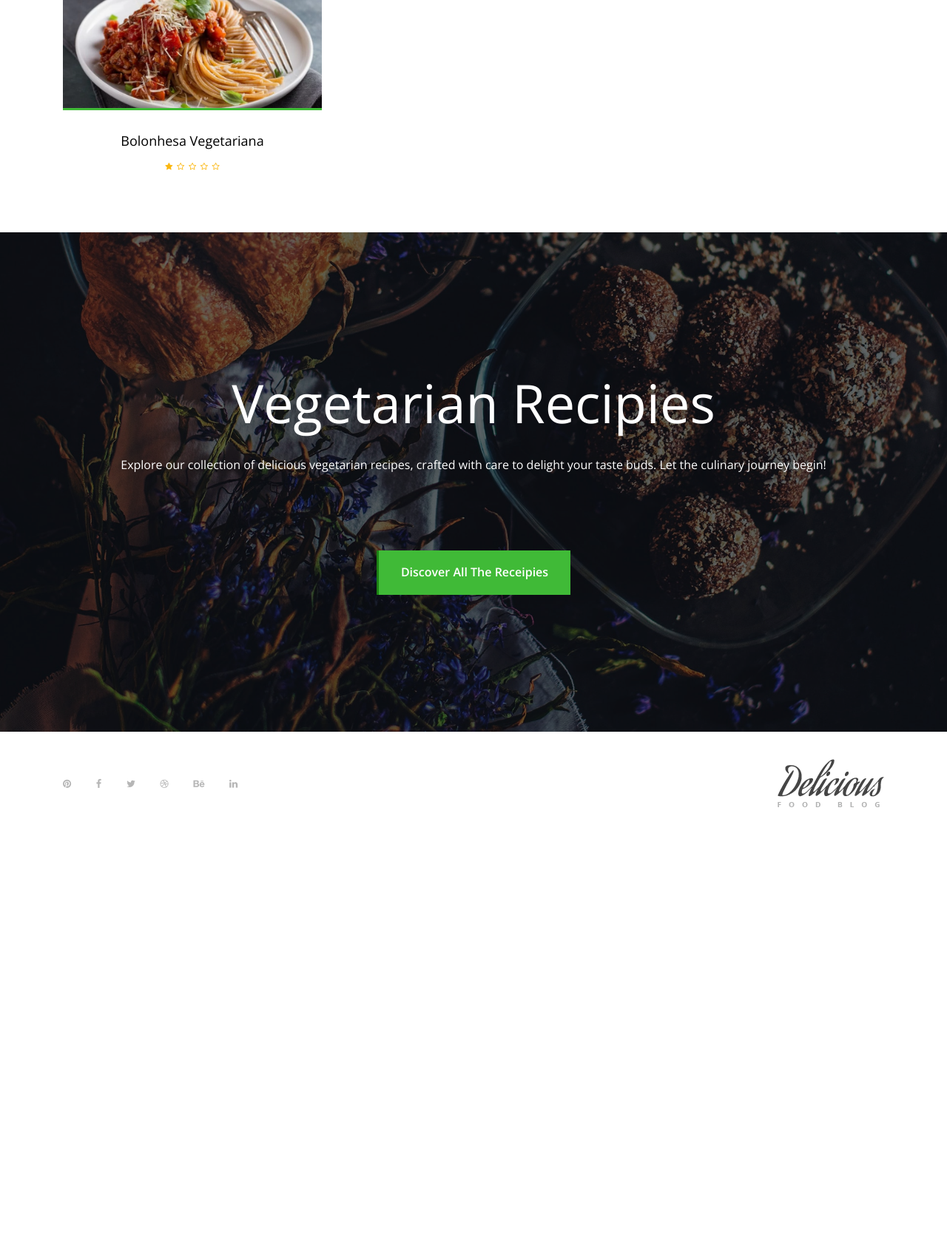
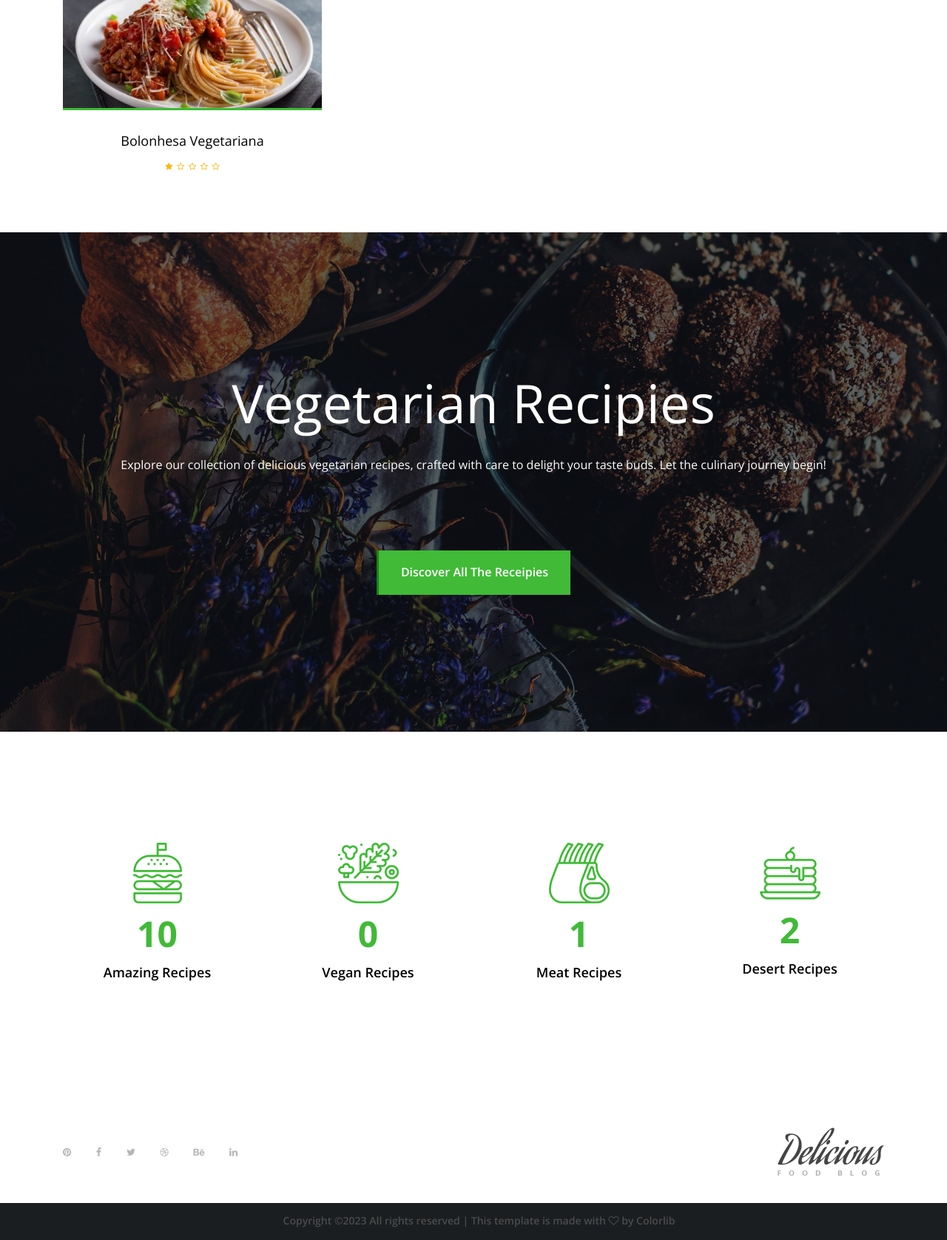
Before and after one commit to VaniaMMorais/TPW_proj1, a Django app: a page that uses app/templates/main.html in a window 1280 px wide. Shown: the part 1978-3654 px from the top of the page at 74% size. Before the commit the page ends 3069 px from the top, so only its background shows below. Run offline with Django 4.2, Linux system fonts and the light colour scheme; data comes from the database, SQL or seed files in the repository; both versions use the stored data as it was after the commit; some libraries are stand-ins or nearby versions; some web fonts are replaced.

Commit message:
reorganizaçao da navbar e do footer

```diff
--- a/app/templates/index.html
+++ b/app/templates/index.html
@@ -1,7 +1,6 @@
 {% extends 'main.html' %}
 
 {% load static %}
-
 {% block content %}
 
     <!-- ##### Hero Area Start ##### -->
@@ -119,6 +118,50 @@
 
     <!--##### Add Recipies Area #####-->
 
+    <!-- ##### About Area Start ##### -->
+    <section class="about-area section-padding-80">
+        <div class="container">
 
+            <div class="row align-items-center mt-70">
+                <!-- Single Cool Fact -->
+                <div class="col-12 col-sm-6 col-lg-3">
+                    <div class="single-cool-fact">
+                        <img src="{% static 'img/core-img/hamburger.png' %}" alt="">
+                        <h3><span class="counter">{{nreceitas}}</span></h3>
+                        <h6>Amazing Recipes</h6>
+                    </div>
+                </div>
+
+                <!-- Single Cool Fact -->
+                <div class="col-12 col-sm-6 col-lg-3">
+                    <div class="single-cool-fact">
+                        <img src="{% static 'img/core-img/salad.png' %}" alt="">
+                        <h3><span class="counter">{{nvegan}}</span></h3>
+                        <h6>Vegan Recipes</h6>
+                    </div>
+                </div>
+
+                <!-- Single Cool Fact -->
+                <div class="col-12 col-sm-6 col-lg-3">
+                    <div class="single-cool-fact">
+                        <img src="{% static 'img/core-img/rib.png' %}" alt="">
+                        <h3><span class="counter">{{ncarne}}</span></h3>
+                        <h6>Meat Recipes</h6>
+                    </div>
+                </div>
+
+                <!-- Single Cool Fact -->
+                <div class="col-12 col-sm-6 col-lg-3">
+                    <div class="single-cool-fact">
+                        <img src="{% static 'img/core-img/pancake.png' %}" alt="">
+                        <h3><span class="counter">{{nsobremesa}}</span></h3>
+                        <h6>Desert Recipes</h6>
+                    </div>
+                </div>
+            </div>
+
+        </div>
+    </section>
+    <!-- ##### About Area End ##### -->
 
 {% endblock content %}
--- a/app/templates/main.html
+++ b/app/templates/main.html
@@ -31,15 +31,14 @@
     <!-- Search Wrapper -->
 <div class="search-wrapper">
     <!-- Close Btn -->
-    <div class="close-btn"><i class="fa fa-times" aria-hidden="true"></i></div>
+    <div class="close-btn"><i class="fa fa-times" aria-hidden="true" style="padding-top: 20px; font-size: 20px"></i></div>
 
     <div class="container">
         <div class="row">
             <div class="col-12">
                 <form action="{% url 'filtered_recipies' %}" method="get">
                     <div class="form-group">
-                        <label for="name">Nome:</label>
-                        <input type="text" name="name" id="name" placeholder="Digite um nome">
+                        <input type="text" name="name" id="name" placeholder="Search recipes here">
                     </div>
                     <button type="submit"><i class="fa fa-search" aria-hidden="true"></i></button>
                 </form>
@@ -62,7 +61,7 @@
                             <div id="breakingNewsTicker" class="ticker">
                                 <ul>
                                     <li><a href="#">Hello World!</a></li>
-                                    <li><a href="#">Hello {{user.username}}.</a></li>
+                                    <li><a href="#">Hello {{user.username}}!</a></li>
                                     <li><a href="#">Hello Delicious!</a></li>
                                 </ul>
                             </div>
@@ -70,6 +69,19 @@
                     </div>
 
                     <!-- Top Social Info -->
+                    <div class="col-12 col-sm-6">
+                        <div class="top-social-info text-right">
+                            <a href="#"><i class="fa fa-pinterest" aria-hidden="true"></i></a>
+                            <a href="#"><i class="fa fa-facebook" aria-hidden="true"></i></a>
+                            <a href="#"><i class="fa fa-twitter" aria-hidden="true"></i></a>
+                            <a href="#"><i class="fa fa-dribbble" aria-hidden="true"></i></a>
+                            <a href="#"><i class="fa fa-behance" aria-hidden="true"></i></a>
+                            <a href="#"><i class="fa fa-linkedin" aria-hidden="true"></i></a>
+                        </div>
+                    </div>
+
+                    <!-- Top Social Info -->
+                    <!--
                     <div class="col-12 col-sm-6">
                         <div class="row">
                             <div class="col-6">
@@ -87,6 +99,7 @@
                             </div>
                         </div>
                     </div>
+                    -->
                 </div>
             </div>
         </div>
@@ -99,7 +112,7 @@
                     <nav class="classy-navbar justify-content-between" id="deliciousNav">
 
                         <!-- Logo -->
-                        <a class="nav-brand" href="{% url 'index' %}"><img src="{% static 'img/core-img/logo.png' %}" alt=""></a>
+                        <a class="nav-brand" href="{% url 'index' username=user.username %}"><img src="{% static 'img/core-img/logo.png' %}" alt=""></a>
 
                         <!-- Navbar Toggler -->
                         <div class="classy-navbar-toggler">
@@ -117,18 +130,26 @@
                             <!-- Nav Start -->
                             <div class="classynav">
                                 <ul>
-                                    <li class="active"><a href="{% url 'index' username=user.username %}">Home</a></li>
-                                    <li class= "active"><a href="{% url 'fridge' %}">Your fridge</a></li>
-                                    <li class="active"><a href="{% url 'createRecipe' %}">Add Recipe</a></li>
-                                    <li class="active"><a href="{% url 'about' %}">About us</a></li>
+                                    <li class="{% if request.resolver_match.url_name == 'index' %}active{% endif %}"><a href="{% url 'index' username=user.username %}">Home</a></li>
+                                    <li class="{% if request.resolver_match.url_name == 'about' %}active{% endif %}"><a href="{% url 'about' %}">About us</a></li>
+                                    <li><a href="#">Profile</a>
+                                        <ul class="dropdown">
+                                            <li><a href="{% url 'createRecipe' %}">My Recipes</a></li>
+                                            <li><a href="{% url 'fridge' %}">My Fridge</a></li>
+                                            <li><a href="{% url 'about' %}">My Shoplist</a></li>
+                                            <li><a href="{% url 'about' %}">Favorites</a></li>
+                                            <li><a href="{% url 'about' %}">Settings</a></li>
+                                            <li><a href="{% url 'signout' %}">Logout</a></li>
+                                        </ul>
+                                    </li>
                                     {% if user.is_superuser%}
-                                    <li class="active"><a href="{% url 'adminPage' %}">Admin options</a></li>
+                                    <li class="{% if request.resolver_match.url_name == 'adminPage' %}active{% endif %}"><a href="{% url 'adminPage' %}">Admin</a></li>
                                     {% endif %}
                                 </ul>
 
                                 <!-- Newsletter Form -->
                                 <div class="search-btn">
-                                    <i class="fa fa-search" aria-hidden="true"></i>
+                                    <i class="fa fa-search" aria-hidden="true"></i> Search
                                 </div>
 
                             </div>
@@ -168,6 +189,19 @@
             </div>
         </div>
     </footer>
+    <footer class="footer-area" style="background-color: #1b1e21; height: 50px">
+        <div class="container h-100">
+            <div class="row h-100">
+                <div class="col-12 h-100 flex-wrap align-items-center justify-content-between" style="text-align: center; padding: 10px">
+                    <p>
+                        <!-- Link back to Colorlib can't be removed. Template is licensed under CC BY 3.0. -->
+                        Copyright &copy;<script>document.write(new Date().getFullYear());</script> All rights reserved | This template is made with <i class="fa fa-heart-o" aria-hidden="true"></i> by <a href="https://colorlib.com" target="_blank">Colorlib</a>
+                        <!-- Link back to Colorlib can't be removed. Template is licensed under CC BY 3.0. -->
+                    </p>
+                </div>
+            </div>
+        </div>
+    </footer>
     <!-- ##### Footer Area Start ##### -->
 
     <!-- ##### All Javascript Files ##### -->
--- a/app/views.py
+++ b/app/views.py
@@ -42,7 +42,12 @@ def hello(request):
 def index(request, username):
     user = User.objects.get(username=username)
     receitas = Receita.objects.all().annotate(media_avaliacoes=Avg('avaliacao__clasificacao'))
-    return render(request, 'index.html', {'receitas': receitas, 'fname': user.first_name})
+
+    nreceitas = Receita.objects.all().count()
+    nvegan = Receita.objects.filter(category=13).count()
+    ncarne = Receita.objects.filter(category=6).count()
+    nsobremesa = Receita.objects.filter(category=9).count()
+    return render(request, 'index.html', {'receitas': receitas, 'fname': user.first_name, "nreceitas": nreceitas, "nvegan": nvegan, "ncarne": ncarne, "nsobremesa": nsobremesa})
 
 def adminPage(request):
     categorias= Categoria.objects.all()
```
Also changed, not shown: db.sqlite3.
